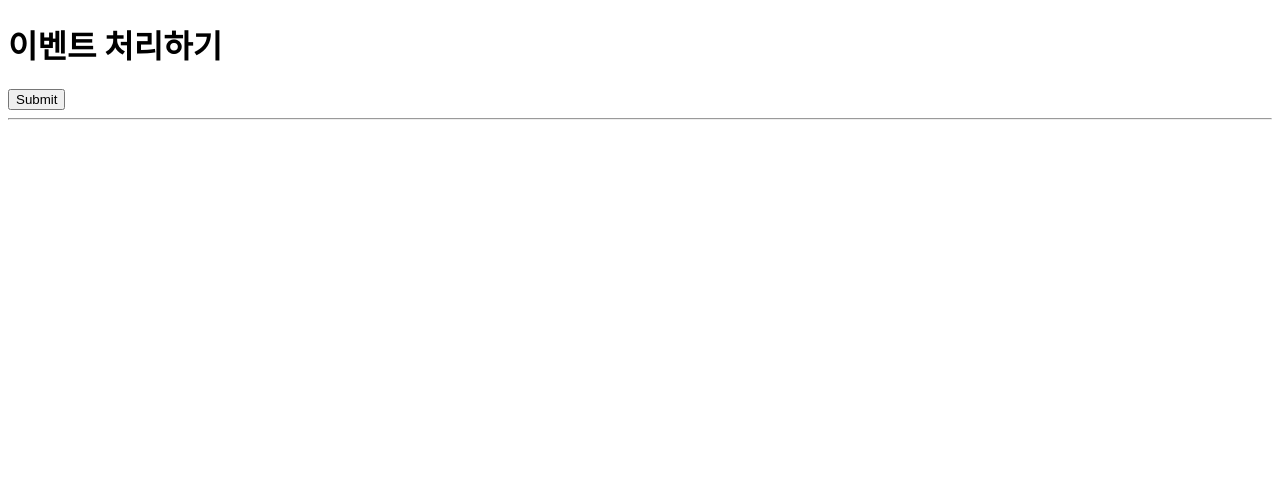
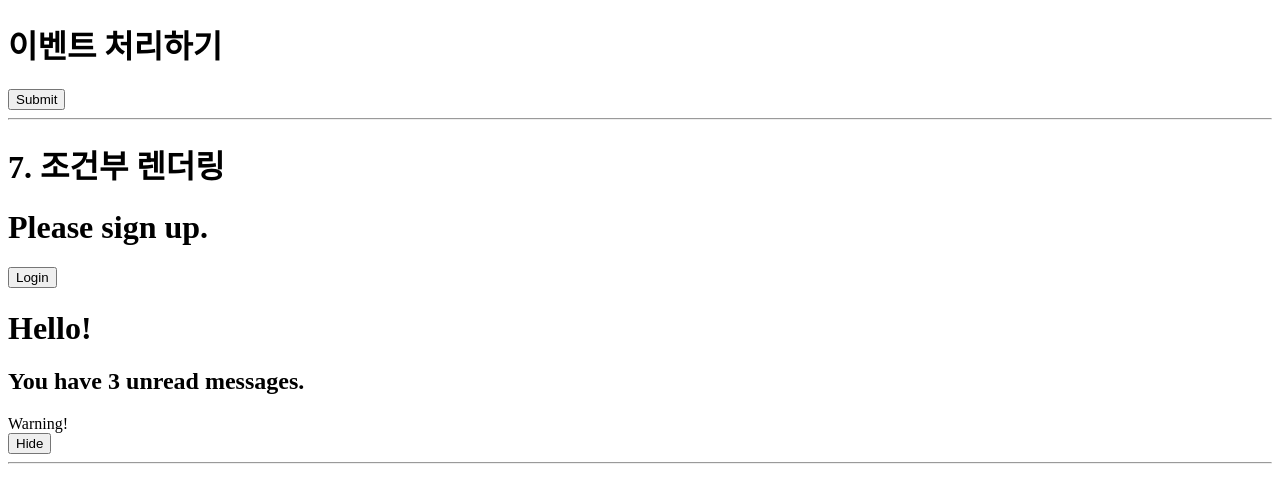
Before and after one commit to nack1400/react_study, a React (Create React App) app in the folder my-app/: page / in a window 1280 px wide. Shown: the top 502 px of the page. Built offline with nearby package versions, Linux system fonts and the light colour scheme.

Commit message:
Add Conditional Rendering

```diff
--- /dev/null
+++ b/my-app/src/07conditional_rendering.js
@@ -0,0 +1,70 @@
+import React from 'react';
+
+class LoginControl extends React.Component {
+  constructor(props) {
+    super(props);
+    this.handleLoginClick = this.handleLoginClick.bind(this);
+    this.handleLogoutClick = this.handleLogoutClick.bind(this);
+    this.state = {isLoggedIn: false};
+  }
+
+  handleLoginClick() {
+    this.setState({isLoggedIn: true});
+  }
+
+  handleLogoutClick() {
+    this.setState({isLoggedIn: false});
+  }
+
+  render() {
+    const isLoggedIn = this.state.isLoggedIn;
+    let button;
+
+    if (isLoggedIn) {
+      button = <LogoutButton onClick={this.handleLogoutClick} />;
+    } else {
+      button = <LoginButton onClick={this.handleLoginClick} />;
+    }
+
+    return (
+      <div>
+        <Greeting isLoggedIn={isLoggedIn} />
+        {button}
+      </div>
+    );
+  }
+}
+
+function UserGreeting(props) {
+  return <h1>Welcome back!</h1>;
+}
+
+function GuestGreeting(props) {
+  return <h1>Please sign up.</h1>;
+}
+
+function Greeting(props) {
+  const isLoggedIn = props.isLoggedIn;
+  if (isLoggedIn) {
+    return <UserGreeting />;
+  }
+  return <GuestGreeting />;
+}
+
+function LoginButton(props) {
+  return (
+    <button onClick={props.onClick}>
+      Login
+    </button>
+  );
+}
+
+function LogoutButton(props) {
+  return (
+    <button onClick={props.onClick}>
+      Logout
+    </button>
+  );
+}
+
+export default LoginControl;
--- /dev/null
+++ b/my-app/src/07mailbox.js
@@ -0,0 +1,17 @@
+import React from 'react';
+
+function Mailbox(props) {
+  const unreadMessages = props.unreadMessages;
+  return (
+    <div>
+      <h1>Hello!</h1>
+      {unreadMessages.length > 0 &&
+        <h2>
+          You have {unreadMessages.length} unread messages.
+        </h2>
+      }
+    </div>
+  );
+}
+
+export default Mailbox;
--- /dev/null
+++ b/my-app/src/07warning_banner.js
@@ -0,0 +1,40 @@
+import React from "react";
+
+function WarningBanner(props) {
+  if (!props.warn) {
+    return null;
+  }
+
+  return (
+    <div className="warning">
+      Warning!
+    </div>
+  );
+}
+
+class Page extends React.Component {
+  constructor(props) {
+    super(props);
+    this.state = {showWarning: true};
+    this.handleToggleClick = this.handleToggleClick.bind(this);
+  }
+
+  handleToggleClick() {
+    this.setState(state => ({
+      showWarning: !state.showWarning
+    }));
+  }
+
+  render() {
+    return (
+      <div>
+        <WarningBanner warn={this.state.showWarning} />
+        <button onClick={this.handleToggleClick}>
+          {this.state.showWarning ? 'Hide' : 'Show'}
+        </button>
+      </div>
+    );
+  }
+}
+
+export default Page;
--- a/my-app/src/App.js
+++ b/my-app/src/App.js
@@ -1,11 +1,20 @@
 import Form from "./Form";
+import LoginControl from "./07conditional_rendering";
+import Mailbox from "./07mailbox";
+import Page from "./07warning_banner";
 
 function App() {
+  const messages = ['React', 'Re: React', 'Re:Re: React'];
   return (
     <div>
       <h1>이벤트 처리하기</h1>
       <Form />
-      <hr></hr>
+      <hr/>
+      <h1>7. 조건부 렌더링</h1>
+      <LoginControl />
+      <Mailbox unreadMessages={messages} />
+      <Page />
+      <hr/>
     </div>
   );
 }
```
Also changed, not shown: 1 other file (tests, documents, lock files or other folders).
